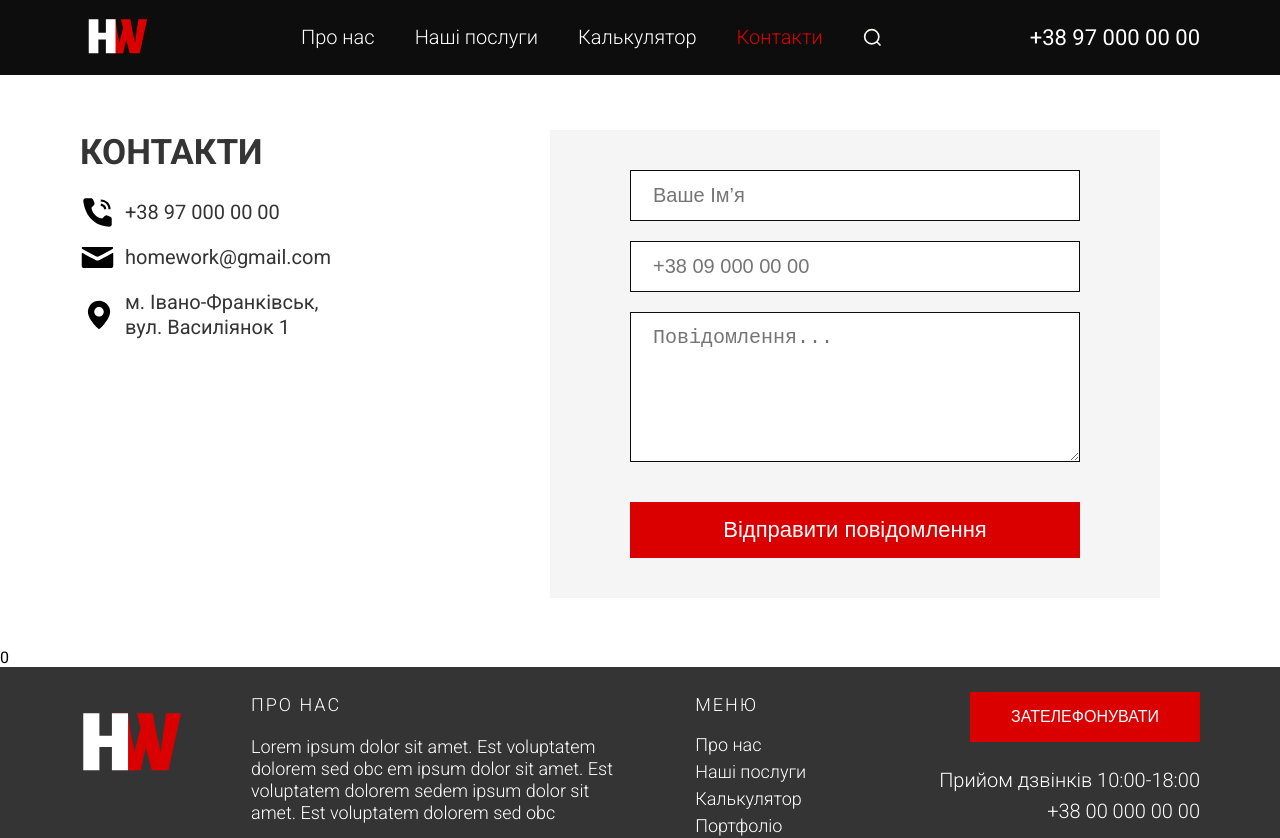
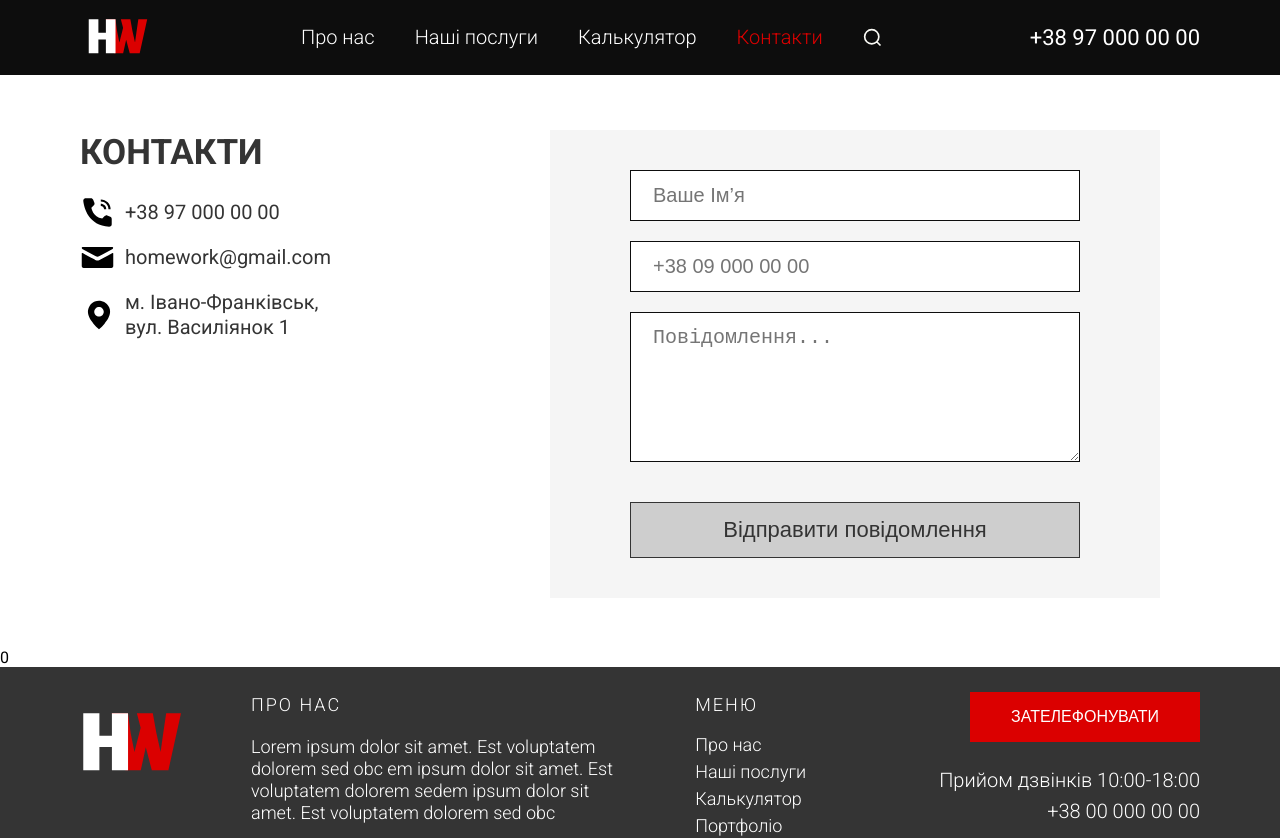
Before and after one commit to YuHlushchenko/homework, a React (Create React App) app: page /contacts in a window 1280 px wide. Shown: the top 838 px of the page. Built offline with nearby package versions, Linux system fonts and the light colour scheme.

Commit message:
validation to ContactsForm has been added

```diff
--- a/src/components/AnyQuestions/AnyQuestions.jsx
+++ b/src/components/AnyQuestions/AnyQuestions.jsx
@@ -5,9 +5,9 @@ import axios from 'axios'
 import Notification from '@components/Notification/Notification'
 
 const AnyQuestions = () => {
-    const [showNotification, setShowNotification] = useState(true)
+    const [showNotification, setShowNotification] = useState(false)
     const [notification, setNotification] = useState({
-        message: 'aosdjfjasefj jsfi jisdj  asdlfuij lajsdf jio fijasd',
+        message: '',
         isSuccess: false,
     })
 
@@ -50,6 +50,7 @@ const AnyQuestions = () => {
             }, 5000)
         })
     }
+
     return (
         <div className={styles.anyQuestionsContainer}>
             {
--- a/src/components/ContactsForm/ContactsForm.jsx
+++ b/src/components/ContactsForm/ContactsForm.jsx
@@ -3,9 +3,16 @@ import Button from '@components/UI/Button/Button'
 import Notification from '@components/Notification/Notification'
 import styles from './ContactsForm.module.sass'
 import axios from 'axios'
+import { useValidation } from '@hooks/useValidation'
 
-const useInput = (initialValue) => {
+const useInput = (initialValue, validatiions) => {
     const [value, setValue] = useState(initialValue)
+    const [isDirty, setDirty] = useState(false)
+    const valid = useValidation(value, validatiions)
+
+    const onBlur = () => {
+        setDirty(true)
+    }
 
     const onChange = (e) => {
         console.log(e.target.value)
@@ -14,15 +21,19 @@ const useInput = (initialValue) => {
 
     return {
         value,
+        isDirty,
         onChange,
-        handleClear: () => setValue('')
+        handleClear: () => setValue(''),
+        onBlur,
+        handleBLurClear: () => setDirty(false),
+        ...valid
     }
 }
 
 const ContactsForm = () => {
-    const userName = useInput('')
-    const userNumber = useInput('')
-    const userMessage = useInput('')
+    const userName = useInput('', { isEmpty: true, minLength: 3 })
+    const userNumber = useInput('', { isEmpty: true, minLength: 10, isNumber: false })
+    const userMessage = useInput('', { isEmpty: true, minLength: 10 })
 
     const [showNotification, setShowNotification] = useState(false)
     const [notification, setNotification] = useState({
@@ -47,8 +58,11 @@ const ContactsForm = () => {
             text: message,
         }).then(() => {
             userName.handleClear()
+            userName.handleBLurClear()
             userNumber.handleClear()
+            userNumber.handleBLurClear()
             userMessage.handleClear()
+            userMessage.handleBLurClear()
             setNotification({
                 message: 'Ваш запит успішно відправлено. Ми Вам зателефонуємо.',
                 isSuccess: true,
@@ -108,6 +122,12 @@ const ContactsForm = () => {
 
             <div className={styles.formContainer}>
                 <form onSubmit={(e) => formSubmit(e, userName.value, userNumber.value, userMessage.value)}>
+                    {
+                        (userName.isDirty && userName.isEmpty) && <span style={{ color: '#DB0000', paddingBottom: '5px' }}>Поле не може бути порожнім.</span>
+                    }
+                    {
+                        (userName.isDirty && userName.minLengthError) && <span style={{ color: '#DB0000', paddingBottom: '5px' }}>Не менше трьох символів.</span>
+                    }
                     <input
                         type="text"
                         placeholder='Ваше Ім’я'
@@ -116,15 +136,32 @@ const ContactsForm = () => {
                         maxLength={40}
                         value={userName.value}
                         onChange={(e) => userName.onChange(e)}
+                        onBlur={userName.onBlur}
                     />
+                    {
+                        (userNumber.isDirty && userNumber.isEmpty) && <span style={{ color: '#DB0000', paddingBottom: '5px' }}>Поле не може бути порожнім.</span>
+                    }
+                    {
+                        (userNumber.isDirty && userNumber.minLengthError) && <span style={{ color: '#DB0000', paddingBottom: '5px' }}>Не менше десяти символів.</span>
+                    }
+                    {
+                        (userNumber.isDirty && userNumber.numberError) && <span style={{ color: '#DB0000', paddingBottom: '5px' }}>Неправильний формат даних.</span>
+                    }
                     <input
-                        type="tel"
+                        type="number"
                         name="phone"
                         placeholder='+38 09 000 00 00'
                         required="required"
                         value={userNumber.value}
                         onChange={(e) => userNumber.onChange(e)}
+                        onBlur={userNumber.onBlur}
                     />
+                    {
+                        (userMessage.isDirty && userMessage.isEmpty) && <span style={{ color: '#DB0000', paddingBottom: '5px' }}>Поле не може бути порожнім.</span>
+                    }
+                    {
+                        (userMessage.isDirty && userMessage.minLengthError) && <span style={{ color: '#DB0000', paddingBottom: '5px' }}>Не менше десяти символів.</span>
+                    }
                     <textarea
                         type="text"
                         placeholder='Повідомлення...'
@@ -132,12 +169,26 @@ const ContactsForm = () => {
                         minLength={5}
                         value={userMessage.value}
                         onChange={(e) => userMessage.onChange(e)}
+                        onBlur={userMessage.onBlur}
                     />
                     <div className={styles.btnContainer}>
                         <Button
                             value='Відправити повідомлення'
-                            btnStyle={'red'}
+                            btnStyle={
+                                userName.inputValid &&
+                                    userNumber.inputValid &&
+                                    userMessage.inputValid
+                                    ?
+                                    'red'
+                                    :
+                                    'disabled'
+                            }
                             type={'submit'}
+                            disabled={
+                                !userName.inputValid ||
+                                !userNumber.inputValid ||
+                                !userMessage.inputValid
+                            }
                         />
                     </div>
                 </form>
--- a/src/components/UI/Button/Button.module.sass
+++ b/src/components/UI/Button/Button.module.sass
@@ -30,6 +30,16 @@
         border: 1px solid $red
         color: $red
 
+.disabled
+    color: $dark-gray
+    background-color: $light-gray
+    border-color: $dark-gray
+    cursor: default
+    &:hover
+        color: $dark-gray
+        background-color: $light-gray
+        border-color: $dark-gray
+
 @media screen and (max-width: 600px)
     .default
         font-size: 16px
--- /dev/null
+++ b/src/components/hooks/useValidation.jsx
@@ -0,0 +1,43 @@
+import { useState, useEffect } from 'react'
+
+const useValidation = (value, validations) => {
+    const [isEmpty, setEmpty] = useState(true)
+    const [minLengthError, setMinLengthError] = useState(false)
+    const [numberError, setNumberError] = useState(false)
+    const [inputValid, setInputValid] = useState(false)
+
+    useEffect(() => {
+        for (const validation in validations) {
+            switch (validation) {
+                case 'minLength':
+                    value.length < validations[validation] ? setMinLengthError(true) : setMinLengthError(false)
+                    break
+                case 'isEmpty':
+                    value ? setEmpty(false) : setEmpty(true)
+                    break
+                case 'isNumber': {
+                    const re = /^\s*(?:\+?(\d{1,3}))?[-. (]*(\d{3})[-. )]*(\d{3})[-. ]*(\d{4})(?: *x(\d+))?\s*$/
+                    re.test(value) ? setNumberError(false) : setNumberError(true)
+                    break
+                }
+            }
+        }
+    }, [value, validations])
+
+    useEffect(() => {
+        if (isEmpty || minLengthError || numberError) {
+            setInputValid(false)
+        } else {
+            setInputValid(true)
+        }
+    }, [isEmpty, minLengthError, numberError])
+
+    return {
+        isEmpty,
+        minLengthError,
+        numberError,
+        inputValid,
+    }
+}
+
+export { useValidation }
```
